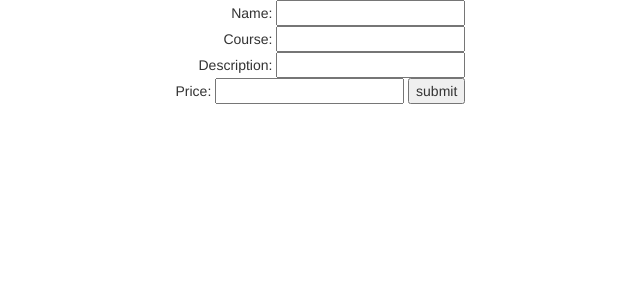
After one commit to deepspw/Project-3, a Flask app: page /1/menu/add/ in a window 1280 px wide. The commit adds this page. Shown: the top 300 px of the page, without its empty margins (388-1028 px from the left). Run offline with Flask 2, Linux system fonts and the light colour scheme; the visitor is signed in with stand-in values (Sample User, id 1); parts of the project's set-up code (start-up, migrations or seed data) failed here and were passed over; some libraries are stand-ins or nearby versions.

Commit message:
Modified stylings and fixed routing

```diff
--- a/app.py
+++ b/app.py
@@ -70,8 +70,8 @@ def menu(restaurant_id):
         login_session['state'] = state
     return render_template('menu.html', title=title, STATE = state, restaurant = restaurant, CLIENT_ID = CLIENT_ID, menu=menu)
 
-@app.route('/<int:restaurant_id>/menu/<int:menu_id>/add/', methods=['GET', 'POST'])
-def addMenu(restaurant_id, menu_id):
+@app.route('/<int:restaurant_id>/menu/add/', methods=['GET', 'POST'])
+def addMenu(restaurant_id):
     """Add item menu"""
     if 'username' in login_session:
         username = login_session['username']
@@ -87,13 +87,13 @@ def addMenu(restaurant_id, menu_id):
             flash("New item successfully added")
             return redirect(url_for('menu', restaurant_id = restaurant_id, username=username))
         else:
-            return render_template('edits.html',\
-                username = username, CLIENT_ID = CLIENT_ID)
+            return render_template('add.html',\
+                username = username, CLIENT_ID = CLIENT_ID, restaurant_id = restaurant_id)
     else:
         flash("You must login before adding items")
         return redirect(url_for('index'))
 
-@app.route('/<int:restaurant_id/menu/<int:menu_id>/edit/', methods=['GET', 'POST'])
+@app.route('/<int:restaurant_id>/menu/<int:menu_id>/edit/', methods=['GET', 'POST'])
 def editMenu(restaurant_id, menu_id):
     """Edit menu item"""
     if 'username' in login_session:
@@ -112,12 +112,12 @@ def editMenu(restaurant_id, menu_id):
                 flash("Edit successfully saved")
             return redirect(url_for('menu', restaurant_id = restaurant_id, username = username))
         else:
-            return render_template('edits.html', username = username, CLIENT_ID = CLIENT_ID)
+            return render_template('edit.html', username = username, CLIENT_ID = CLIENT_ID)
     else:
         flash("You must login before editing items")
         return redirect(url_for('index'))
 
-@app.route('/<int:restaurant_id/menu/<int:menu_id>/delete/', methods=['GET', 'POST'])
+@app.route('/<int:restaurant_id>/menu/<int:menu_id>/delete/', methods=['GET', 'POST'])
 def deleteMenu(restaurant_id, menu_id):
     """Delete menu item"""
     if 'username' in login_session:
--- a/static/css/custom.css
+++ b/static/css/custom.css
@@ -32,3 +32,7 @@
 .nav>li>a:hover {
     background-color: #C21511;
 }
+
+form{
+    text-align:right;
+}
--- /dev/null
+++ b/templates/add.html
@@ -0,0 +1,38 @@
+<!DOCTYPE HTML>
+<html lang="en">
+
+<head>
+    	<link rel=stylesheet type=text/css href="{{ url_for('static', filename='css/bootstrap.min.css') }}">
+        <link rel=stylesheet type=text/css href="{{ url_for('static', filename='css/custom.css')}}">
+</head>
+
+<body>
+    <div class="container-fluid">
+        <div class="row">
+            <div class="col-md-4"></div>
+            <div class="col-md-4">
+                <div class="row">
+                <form action="{{url_for( 'addMenu', restaurant_id=restaurant_id )}}" method='POST'>
+                Name:
+                <input type="text" name="name" align="right">
+                <br>
+                Course:
+                <input type="text" name="course">
+                <br>
+                Description:
+                <input type="text" name="description">
+                <br>
+                Price:
+                <input type="price" name="price" width="30px">
+                <input type="submit" value="submit">
+                </form>
+            </div>
+            <div class="col-md-4"></div>
+        </div>
+    </div>
+        <script src="https://ajax.googleapis.com/ajax/libs/jquery/1.11.3/jquery.min.js"></script>
+        <script src="https://apis.google.com/js/client:platform.js?onload=start" async defer></script>
+        <script src="{{ url_for('static', filename='js/bootstrap.min.js') }}"></script>
+
+
+</body>
--- a/templates/menu.html
+++ b/templates/menu.html
@@ -72,7 +72,7 @@
                                 <a>{{ item.price }}</a>
                                 </br>
                                 <div class="restricted">
-                                    <a href="{{ item.id }}/add/">add</a>
+                                    <a href="/{{ item.restaurant_id }}/menu/add/">add</a>
                                     <a href="{{ item.id }}/edit/">edit</a>
                                     <a href="{{ item.id }}/delete/">delete</a>
                                 </div>
```
Also changed, not shown: templates/delete.html (added, +24 -0 lines), templates/edit.html (added, +24 -0 lines).
